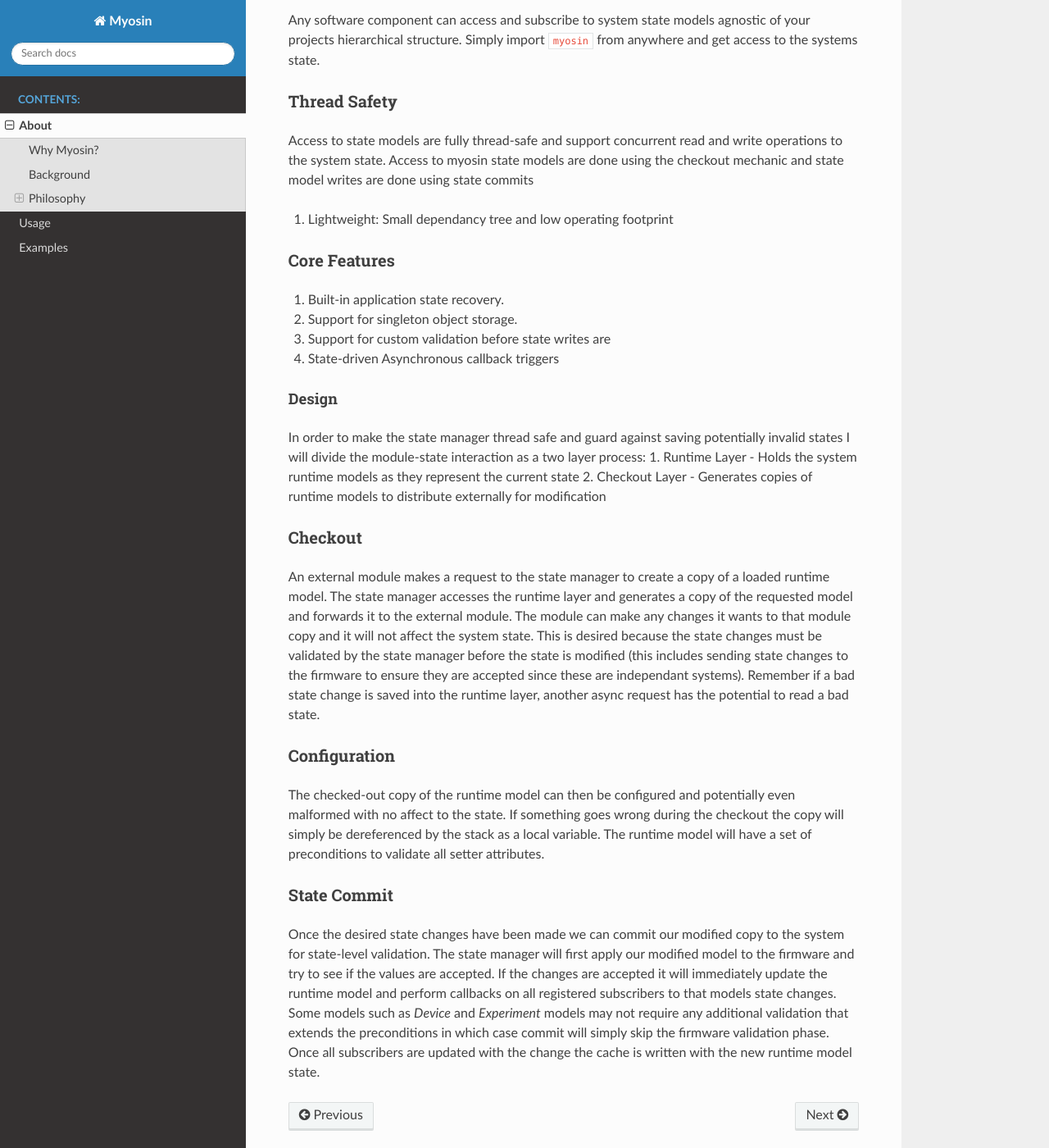
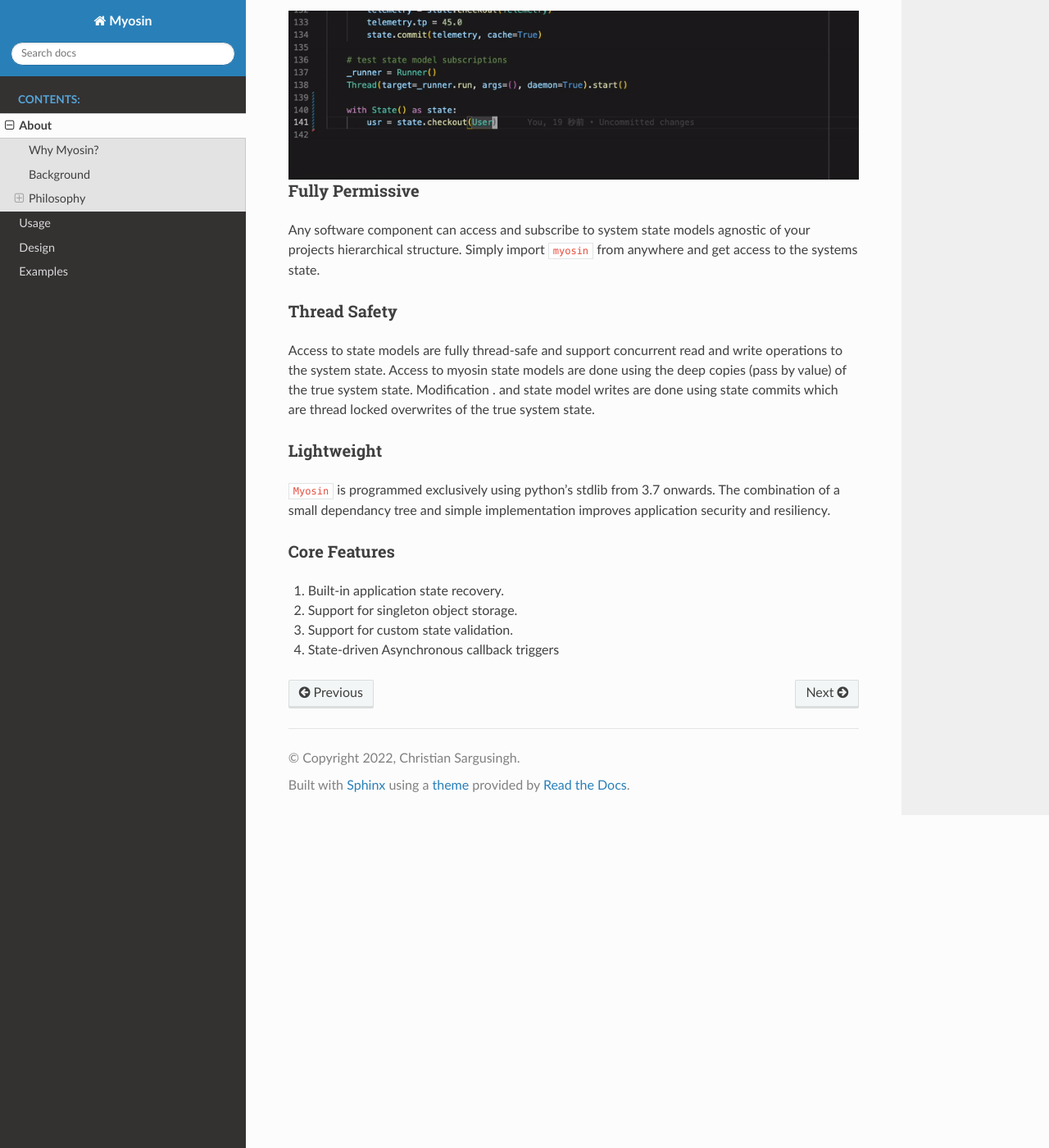
Before and after one commit to ztnel/model.io, a Sphinx documentation site: the page built from docs/source/about.rst, in a window 1280 px wide and 1400 px high, scrolled down 2582 px. Shown: the whole window at 82% size. Built offline with Sphinx 7.4.7 and the Read the Docs theme 2.0.0, drawn with Linux system fonts in a browser that asks for light colours; some of the changed text lies outside the part shown.

Commit message:
update usage and about sections

```diff
--- a/docs/source/about.rst
+++ b/docs/source/about.rst
@@ -2,7 +2,7 @@
 About
 =====
 
-Myosin is a lightweight state management framework for developing state-driven software systems. The term describes a biological motor protein which converts chemical energy into mechanical energy.
+Myosin is a lightweight state management framework for developing state-driven software systems.
 
 Why Myosin?
 -----------
@@ -31,7 +31,7 @@
 Background
 ----------
 
-Myosin was originally designed to address software problems when developing embedded control systems with command and control capabilities from multiple external entities.
+``Myosin`` was originally designed to address software problems when developing embedded control systems with command and control capabilities from multiple external entities.
 
 Since state data handled by myosin we incidentally have a solution for application fault-tolerance. Myosin comes equipped with the ability to cache system state objects into persistant storage when a system state model is updated. If the application crashes and restarts, myosin will load the previously cached system state back into the system and trigger the appropriate subscriber functions to recover the system before it
 
@@ -41,7 +41,10 @@
 
 Strictly Typed API
 ~~~~~~~~~~~~~~~~~~
-Models loaded into ``myosin`` are strictly typed with property getters and setters on each field. All myosin functions are strictly typed for intellisense and static type analysis tools like Pylance.
+All myosin functions for access and modification to system state variables are strictly typed for intellisense and static type analysis tools like ``Pylance`` making the programming with ``myosin`` easy and error-free. Type accuracy for state models are left to the developer. It is highly encouraged that all state models loaded into ``myosin`` are strictly typed with property getters and setters for each field to leverage the full typing capabilities.
+
+.. image:: ../_static/typing.gif
+    :align: center
 
 Fully Permissive
 ~~~~~~~~~~~~~~~~
@@ -49,38 +52,15 @@
 
 Thread Safety
 ~~~~~~~~~~~~~
-Access to state models are fully thread-safe and support concurrent read and write operations to the system state. Access to myosin state models are done using the checkout mechanic and state model writes are done using state commits
+Access to state models are fully thread-safe and support concurrent read and write operations to the system state. Access to myosin state models are done using the deep copies (pass by value) of the true system state. Modification . and state model writes are done using state commits which are thread locked overwrites of the true system state.
 
-#. Lightweight: Small dependancy tree and low operating footprint
+Lightweight
+~~~~~~~~~~~
+``Myosin`` is programmed exclusively using python's stdlib from 3.7 onwards. The combination of a small dependancy tree and simple implementation improves application security and resiliency.
 
 Core Features
 ~~~~~~~~~~~~~
 #. Built-in application state recovery.
 #. Support for singleton object storage.
-#. Support for custom validation before state writes are
+#. Support for custom state validation.
 #. State-driven Asynchronous callback triggers
-
-Design
-======
-
-In order to make the state manager thread  safe and guard against saving potentially invalid states I will divide the module-state interaction as a two layer process:
-1. Runtime Layer - Holds the system runtime models as they represent the current state
-2. Checkout Layer - Generates copies of runtime models to distribute externally for modification
-
-
-
-
-Checkout
-~~~~~~~~
-
-An external module makes a request to the state manager to create a copy of a loaded runtime model. The state manager accesses the runtime layer and generates a copy of the requested model and forwards it to the external module. The module can make any changes it wants to that module copy and it will not affect the system state. This is desired because the state changes must be validated by the state manager before the state is modified (this includes sending state changes to the firmware to ensure they are accepted since these are independant systems). Remember if a bad state change is saved into the runtime layer, another async request has the potential to read a bad state.
-
-Configuration
-~~~~~~~~~~~~~
-
-The checked-out copy of the runtime model can then be configured and potentially even malformed with no affect to the state. If something goes wrong during the checkout the copy will simply be dereferenced by the stack as a local variable. The runtime model will have a set of preconditions to validate all setter attributes.
-
-State Commit
-~~~~~~~~~~~~
-
-Once the desired state changes have been made we can commit our modified copy to the system for state-level validation. The state manager will first apply our modified model to the firmware and try to see if the values are accepted. If the changes are accepted it will immediately update the runtime model and perform callbacks on all registered subscribers to that models state changes. Some models such as `Device` and `Experiment` models may not require any additional validation that extends the preconditions in which case commit will simply skip the firmware validation phase. Once all subscribers are updated with the change the cache is written with the new runtime model state.
--- a/docs/source/usage.rst
+++ b/docs/source/usage.rst
@@ -6,7 +6,7 @@
 Installation
 ------------
 
-To use Myosin, install it using pip:
+To use ``myosin``, install it using pip:
 
 .. code-block:: console
 
@@ -16,3 +16,28 @@
 State Model
 ~~~~~~~~~~~
 A state model is a python class that has the following properties:
+
+
+Design
+======
+
+In order to make the state manager thread  safe and guard against saving potentially invalid states I will divide the module-state interaction as a two layer process:
+1. Runtime Layer - Holds the system runtime models as they represent the current state
+2. Checkout Layer - Generates copies of runtime models to distribute externally for modification
+
+
+
+Checkout
+~~~~~~~~
+
+An external module makes a request to the state manager to create a copy of a loaded runtime model. The state manager accesses the runtime layer and generates a copy of the requested model and forwards it to the external module. The module can make any changes it wants to that module copy and it will not affect the system state. This is desired because the state changes must be validated by the state manager before the state is modified (this includes sending state changes to the firmware to ensure they are accepted since these are independant systems). Remember if a bad state change is saved into the runtime layer, another async request has the potential to read a bad state.
+
+Configuration
+~~~~~~~~~~~~~
+
+The checked-out copy of the runtime model can then be configured and potentially even malformed with no affect to the state. If something goes wrong during the checkout the copy will simply be dereferenced by the stack as a local variable. The runtime model will have a set of preconditions to validate all setter attributes.
+
+State Commit
+~~~~~~~~~~~~
+
+Once the desired state changes have been made we can commit our modified copy to the system for state-level validation. The state manager will first apply our modified model to the firmware and try to see if the values are accepted. If the changes are accepted it will immediately update the runtime model and perform callbacks on all registered subscribers to that models state changes. Some models such as `Device` and `Experiment` models may not require any additional validation that extends the preconditions in which case commit will simply skip the firmware validation phase. Once all subscribers are updated with the change the cache is written with the new runtime model state.
```
Also changed, not shown: docs/_static/typing.gif (added).
